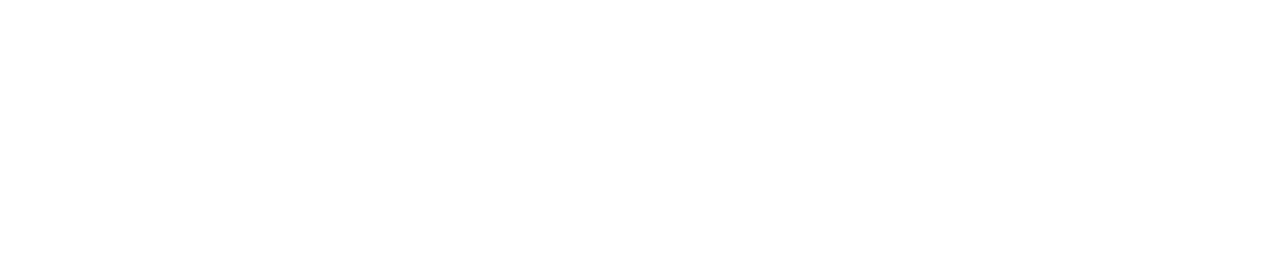
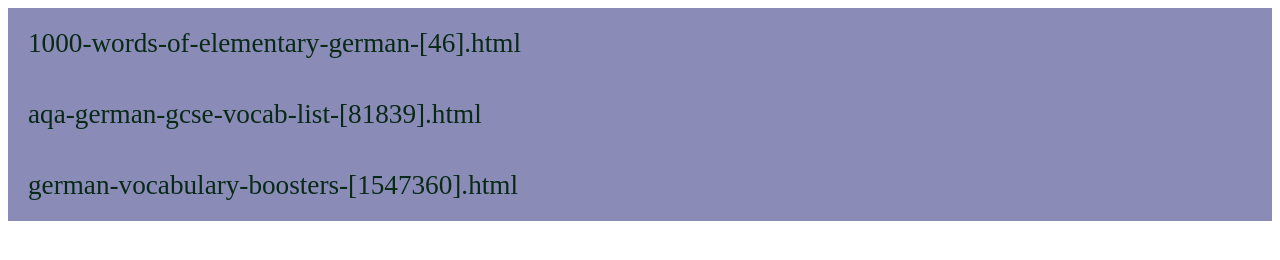
Before and after one commit to lanastasov/la-german, a plain HTML site: page index.html in a window 1280 px wide. Drawn offline with Linux system fonts and the light colour scheme.

Commit message:
update index.html

```diff
--- a/index.html
+++ b/index.html
@@ -5,10 +5,23 @@
     <meta charset="UTF-8">
     <meta name="viewport" content="width=device-width, initial-scale=1.0">
     <title>German Language Learning with Flahcards</title>
+
+    <style>
+        a {
+            display: block;
+            text-decoration: none;
+            color: rgb(9, 41, 23);
+            background-color: rgb(138, 139, 183);
+            padding: 20px;
+            font-size: 1.7rem;
+        }
+    </style>
 </head>
 
 <body>
-
+    <a href="csv/cmd/1000-words-of-elementary-german-[46].html">1000-words-of-elementary-german-[46].html</a>
+    <a href="csv/cmd/aqa-german-gcse-vocab-list-[81839].html">aqa-german-gcse-vocab-list-[81839].html</a>
+    <a href="csv/cmd/german-vocabulary-boosters-[1547360].html">german-vocabulary-boosters-[1547360].html</a>
 </body>
 
 </html>
```
